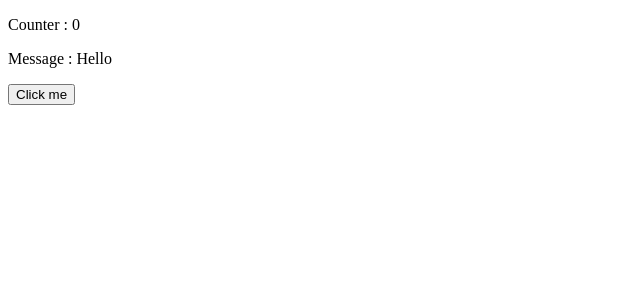
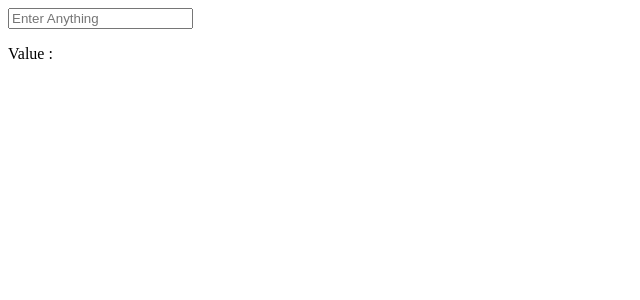
Before and after one commit to gokuljsparkout/GokulJSO, a React (Create React App) app: page / in a window 1280 px wide. Shown: the top 300 px of the page, without its empty margins (0-640 px from the left). Built offline with nearby package versions, Linux system fonts and the light colour scheme.

Commit message:
Controlled Components

```diff
--- a/src/App.js
+++ b/src/App.js
@@ -1,9 +1,9 @@
 import React from "react";
-import MyComponent from "./MyComponent";
+import ParentC from "./ParentC";
 function App() {
   return (
     <div className="App">
-      <MyComponent/>
+      <ParentC/>
       </div>
   );
 }
--- /dev/null
+++ b/src/ChildC.js
@@ -0,0 +1,11 @@
+import React from 'react'
+const ChildC = ({value,onChange}) => {
+  return (
+    <div>
+        <input type='text' placeholder='Enter Anything' onChange={onChange}></input>
+      <p>Value : {value}</p>
+    </div>
+  )
+}
+
+export default ChildC
--- a/src/MyComponent.js
+++ /dev/null
@@ -1,30 +0,0 @@
-import React,{useState} from 'react';
-
-function MyComponent()
-{
-  const [state,setState] = useState({
-    counter :0,
-    message : 'Hello',
-    isEnabled:true
-  })
-
-  const handleClick =  ()=>
-  {
-    setState(prevState =>({
-      ...prevState,
-      counter :prevState.counter+1,
-      message : 'Goodbye',
-      isEnabled : false
-    }))
-  }
-
-  return(
-    <div>
-      <p>Counter : {state.counter}</p>
-      <p>Message : {state.message}</p>
-      <button onClick={handleClick} disabled={!state.isEnabled}>Click me</button>
-    </div>
-  )
-}
-
-export default MyComponent;
--- /dev/null
+++ b/src/ParentC.js
@@ -0,0 +1,21 @@
+import React from 'react'
+import { useState } from 'react'
+import ChildC from './ChildC';
+const ParentC = () => {
+
+  const [inputValue,setInputValue]=useState('');
+
+  function handleInputValue(event)
+  {
+    setInputValue(event.target.value);
+  }
+  return (
+    <div>
+      <ChildC value={inputValue} onChange={handleInputValue}/>
+    </div>
+  )
+}
+
+export default ParentC
+
+//Controlled Components
```
